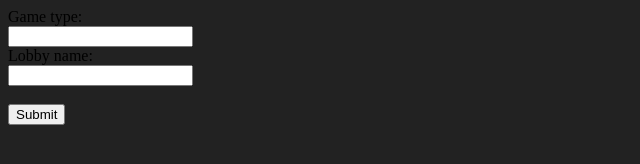
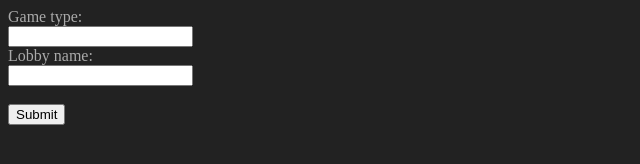
Before and after one commit to TheRawMeatball/quoridor_web, a plain HTML site: page static/index.html in a window 1280 px wide. Shown: the whole page, without its empty margins (0-640 px from the left). Drawn offline with Linux system fonts and the light colour scheme.

Commit message:
html changes

```diff
--- a/static/index.html
+++ b/static/index.html
@@ -4,7 +4,7 @@
     <meta content="text/html;charset=utf-8" http-equiv="Content-Type"/>
     </head>
     <body>
-        <form action="/lobby/new">
+        <form action="/lobby/new" method="POST">
             <label for="gtype">Game type:</label><br>
             <input type="text" id="gtype" name="game_type"><br>
             <label for="name">Lobby name:</label><br>
@@ -14,6 +14,7 @@
     </body>
     <style type="text/css">
         body {
+            color: #aaa;
             background-color: #222;
         }
     </style>
```
